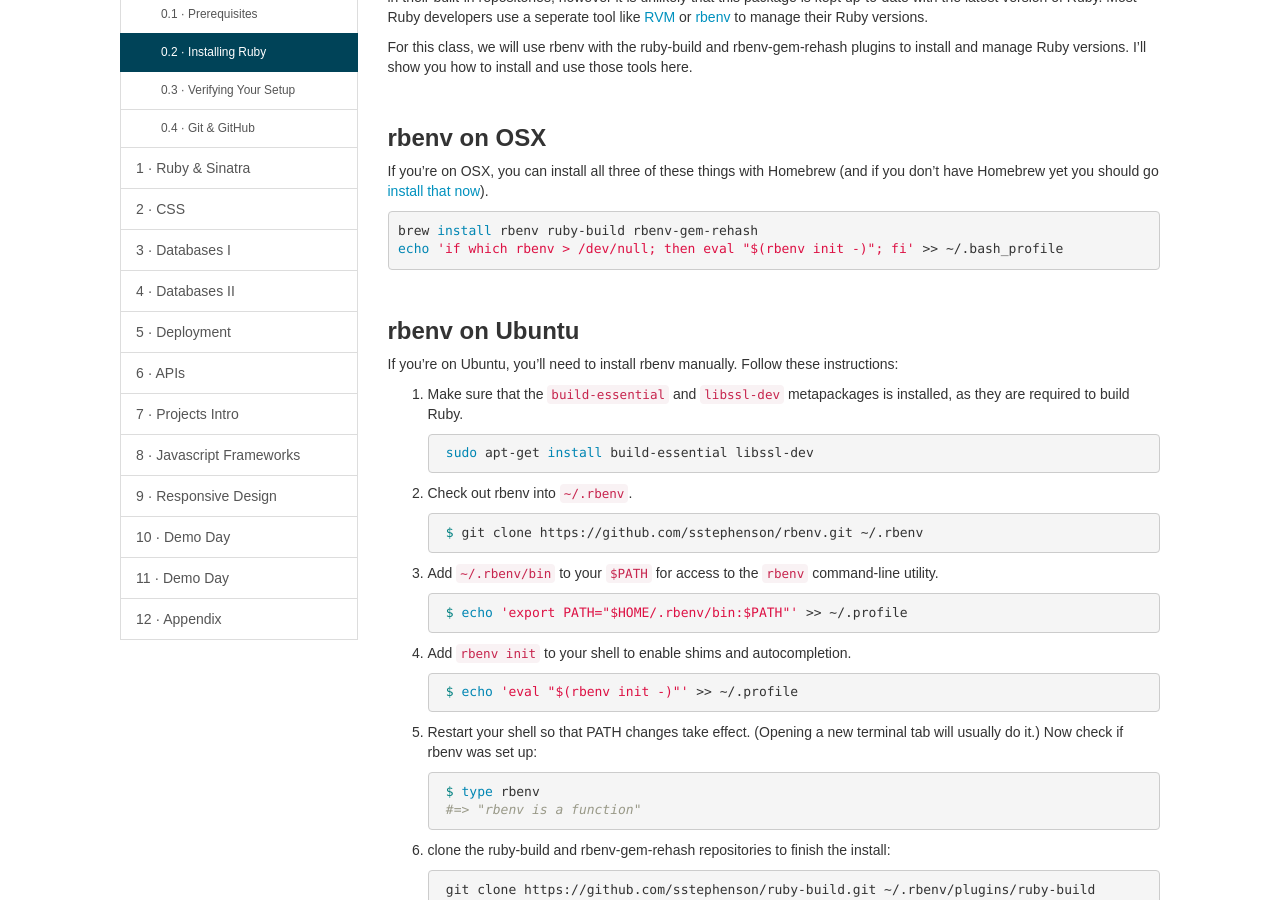
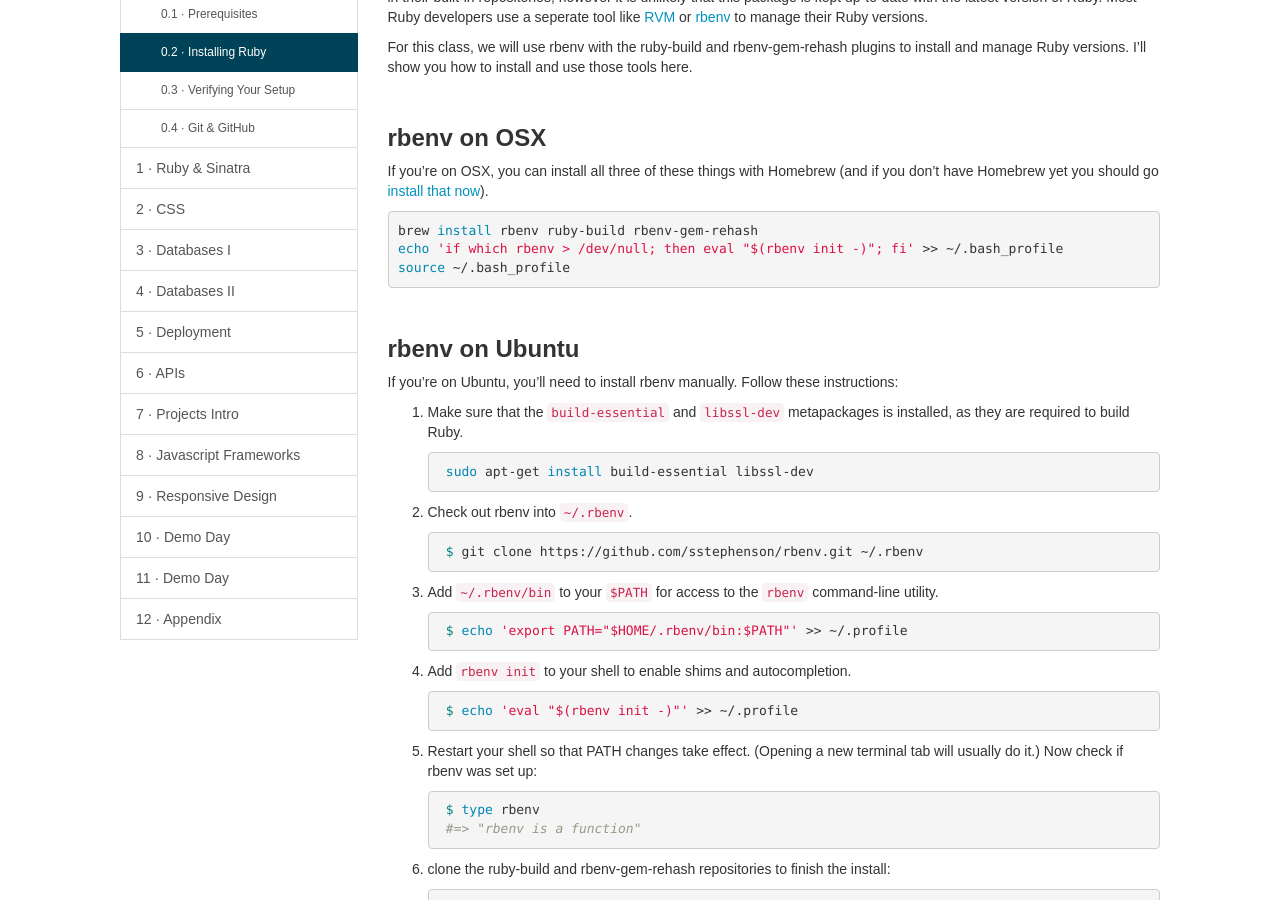
Before and after one commit to qrohlf/sensible-web-development, a Jekyll site: the page built from _chapters/0/2-installing-ruby.md, in a window 1280 px wide and 900 px high, scrolled down 469 px. Built offline with Jekyll 4.4.1, drawn with Linux system fonts in a browser that asks for light colours; Markdown is read by kramdown in place of the engine named in the settings.

Commit message:
forgot a setup step

````diff
--- a/_chapters/0/2-installing-ruby.md
+++ b/_chapters/0/2-installing-ruby.md
@@ -16,6 +16,7 @@
 ```bash
 brew install rbenv ruby-build rbenv-gem-rehash
 echo 'if which rbenv > /dev/null; then eval "$(rbenv init -)"; fi' >> ~/.bash_profile
+source ~/.bash_profile
 ```
 
 ## rbenv on Ubuntu
````
